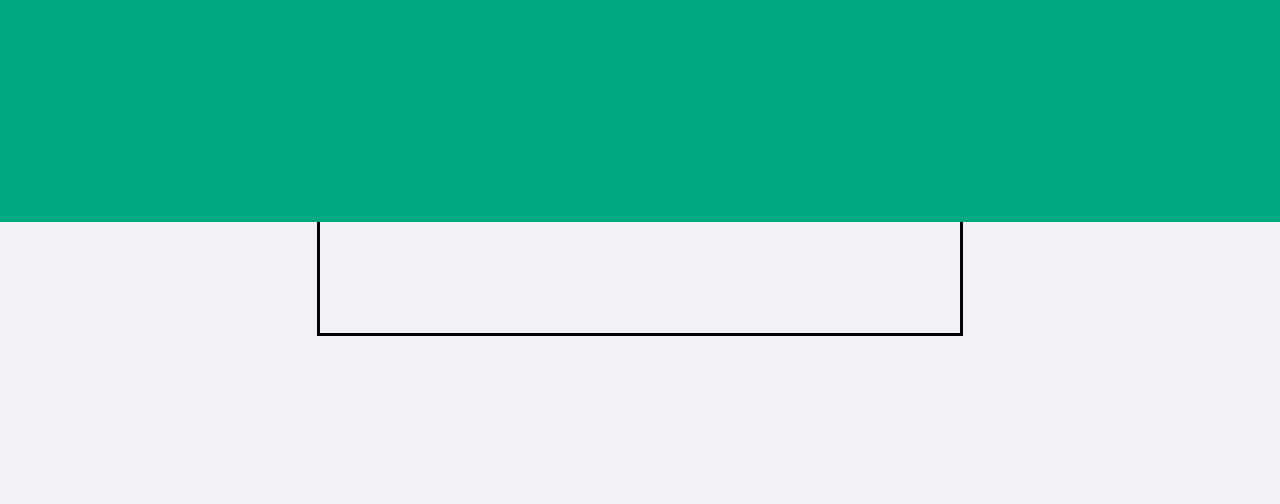
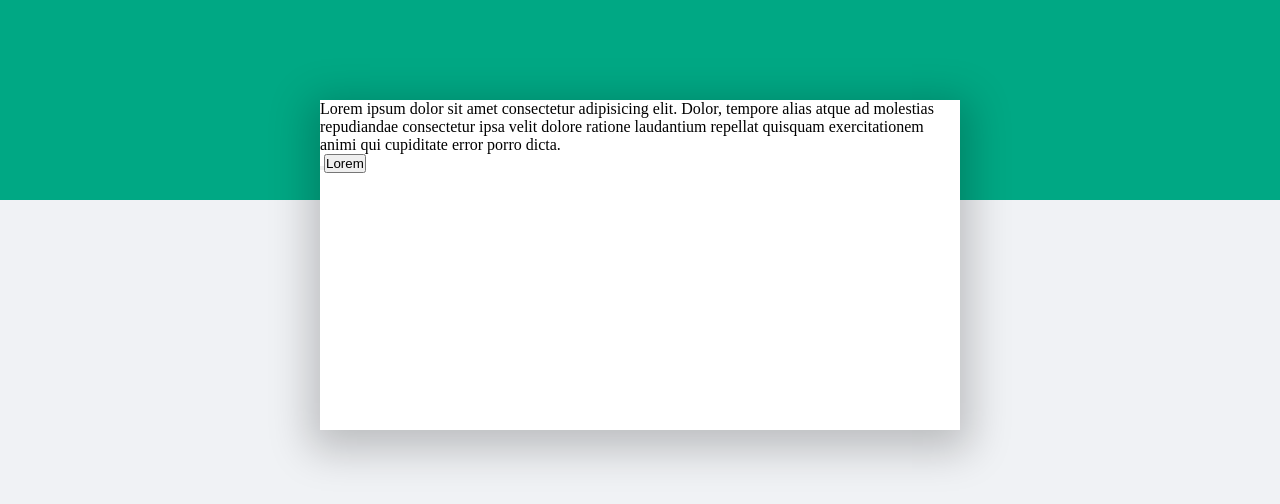
Before and after one commit to PabloGarcia48/PrototipoWhats, a plain HTML site: page index.html in a window 1280 px wide. Drawn offline with Linux system fonts and the light colour scheme.

Commit message:
Added text, button and floating box

```diff
--- a/index.html
+++ b/index.html
@@ -10,9 +10,18 @@
     <header>
 
     </header>
+    <main>
+
+    </main>
 
     <div class="landing-window">
-        Teste
+        <p>
+            Lorem ipsum dolor sit amet consectetur adipisicing elit. Dolor, tempore alias atque ad molestias repudiandae consectetur ipsa velit dolore ratione laudantium repellat quisquam exercitationem animi qui cupiditate error porro dicta.
+        </p>
+        <button>
+            <button type="button">Lorem</button>
+        </button>
     </div>
+
 </body>
 </html>
--- a/style.css
+++ b/style.css
@@ -7,7 +7,7 @@ header {
     position: absolute;
     top: 0;
     background-color: #00a884;
-    height: 222px;
+    height: 200px;
     width: 100%;
 }
 
@@ -17,10 +17,17 @@ body {
     background-color: #f0f2f5;
 }
 
+main {
+
+}
+
 .landing-window {
-
+    margin-top: 100px;
     width: 50%;
     height: 330px;
-    border: solid 3px black;
-
+    background-color: white;
+    z-index: 0;
+    -webkit-box-shadow:0px 10px 39px 10px rgba(0,0,0,0.22);
+    -moz-box-shadow: 0px 10px 39px 10px rgba(0,0,0,0.22);
+    box-shadow: 0px 10px 39px 10px rgba(0,0,0,0.22);
 }
```
